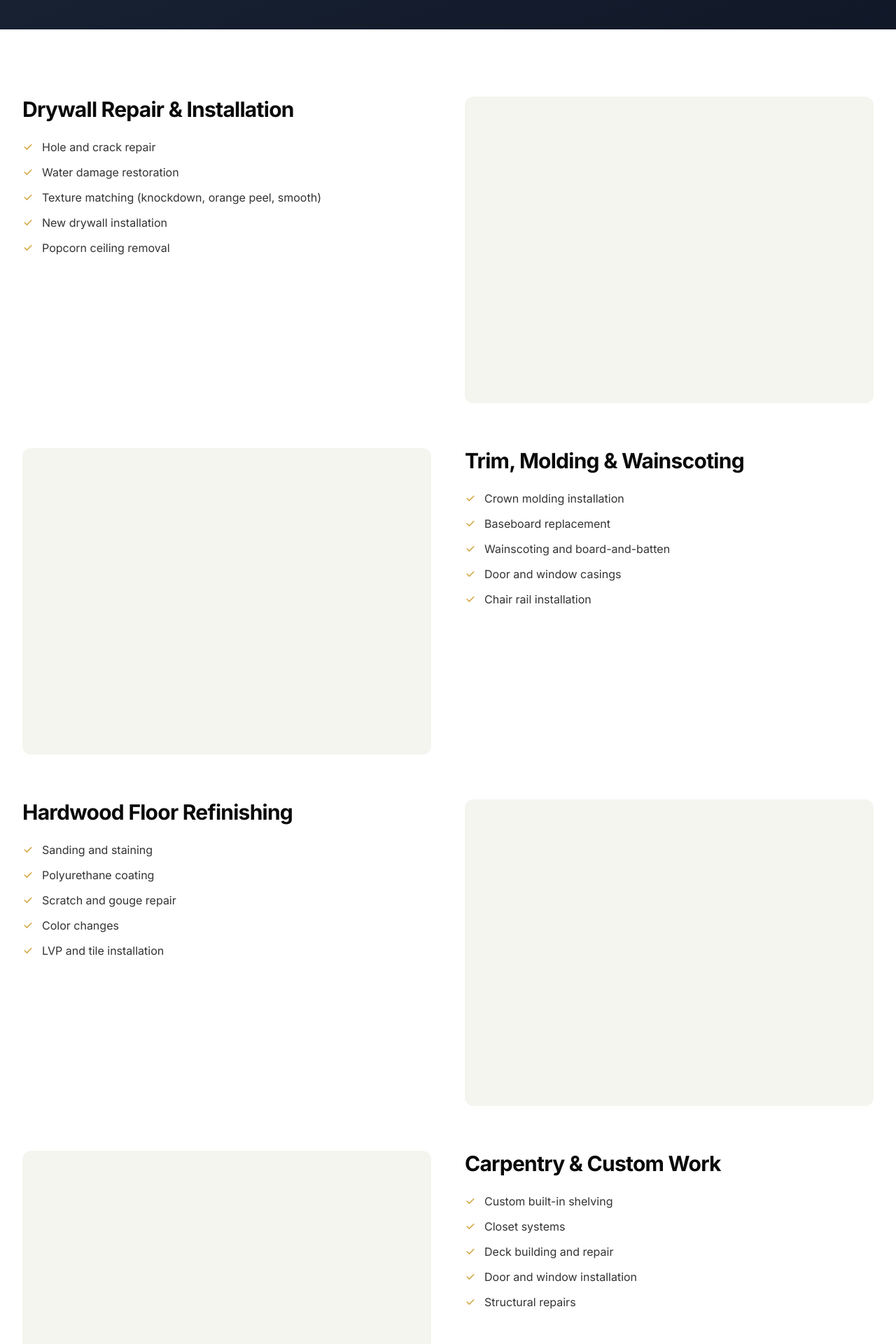
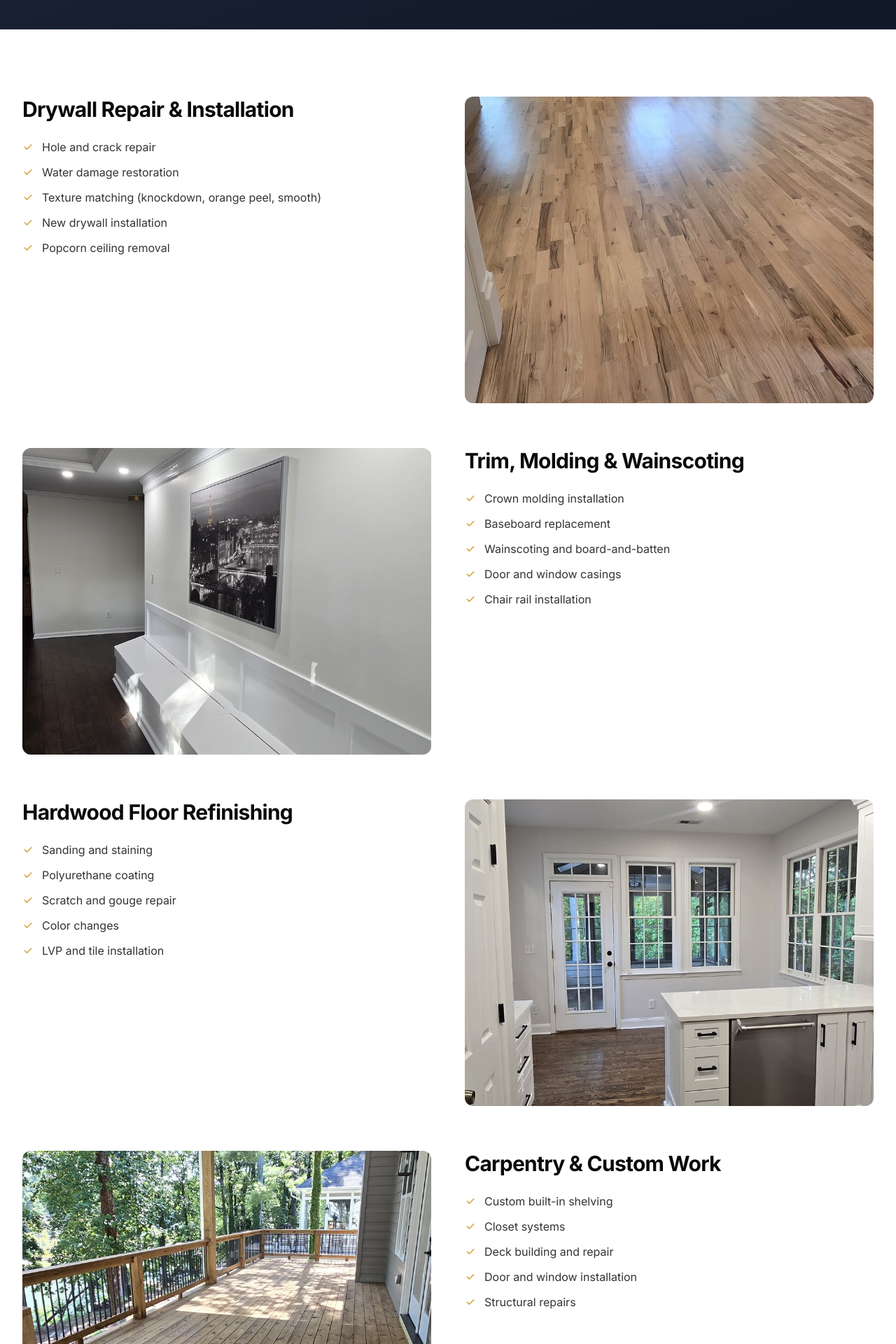
Before and after one commit to Hiimdrew/proaraiza-website, a Next.js app: page /remodeling in a window 1280 px wide. Shown: the part 520-2440 px from the top of the page at 70% size. Built offline with nearby package versions, Linux system fonts and the light colour scheme.

Commit message:
Fix all 5 image placeholders on remodeling page with category-matched photos

```diff
--- a/src/app/remodeling/page.tsx
+++ b/src/app/remodeling/page.tsx
@@ -1,4 +1,5 @@
 import type { Metadata } from "next";
+import Image from "next/image";
 import Link from "next/link";
 import CTABanner from "@/components/CTABanner";
 
@@ -11,6 +12,8 @@ export const metadata: Metadata = {
 const serviceCategories = [
   {
     title: "Drywall Repair & Installation",
+    image: "/images/projects/bare-wood-sanded.jpg",
+    alt: "Flawlessly sanded bare wood surface — the kind of prep that makes a finish last",
     items: [
       "Hole and crack repair",
       "Water damage restoration",
@@ -21,6 +24,8 @@ const serviceCategories = [
   },
   {
     title: "Trim, Molding & Wainscoting",
+    image: "/images/projects/hallway-wainscoting.jpg",
+    alt: "Premium hallway with custom wainscoting, crown molding, and crisp white trim",
     items: [
       "Crown molding installation",
       "Baseboard replacement",
@@ -31,6 +36,8 @@ const serviceCategories = [
   },
   {
     title: "Hardwood Floor Refinishing",
+    image: "/images/projects/kitchen-gray-walls.jpg",
+    alt: "Modern kitchen with refinished dark hardwood floors meeting clean white trim",
     items: [
       "Sanding and staining",
       "Polyurethane coating",
@@ -41,6 +48,8 @@ const serviceCategories = [
   },
   {
     title: "Carpentry & Custom Work",
+    image: "/images/projects/deck-timber-frame.jpg",
+    alt: "Custom timber-frame covered deck with exposed trusses and natural stained wood",
     items: [
       "Custom built-in shelving",
       "Closet systems",
@@ -51,6 +60,8 @@ const serviceCategories = [
   },
   {
     title: "Bathroom & Kitchen Remodeling",
+    image: "/images/projects/luxury-kitchen-chandelier.jpg",
+    alt: "Luxury kitchen remodel with white cabinets, recessed LED lighting, and custom chandelier",
     items: [
       "Full bathroom renovations",
       "Kitchen updates and layouts",
@@ -154,7 +165,15 @@ export default function RemodelingPage() {
                     ))}
                   </ul>
                 </div>
-                <div className={`aspect-[4/3] rounded-xl bg-brand-gray ${idx % 2 === 1 ? "lg:order-1" : ""}`} />
+                <div className={`relative aspect-[4/3] overflow-hidden rounded-xl ${idx % 2 === 1 ? "lg:order-1" : ""}`}>
+                  <Image
+                    src={category.image}
+                    alt={category.alt}
+                    fill
+                    className="object-cover"
+                    sizes="(max-width: 1024px) 100vw, 50vw"
+                  />
+                </div>
               </div>
             ))}
           </div>
```
